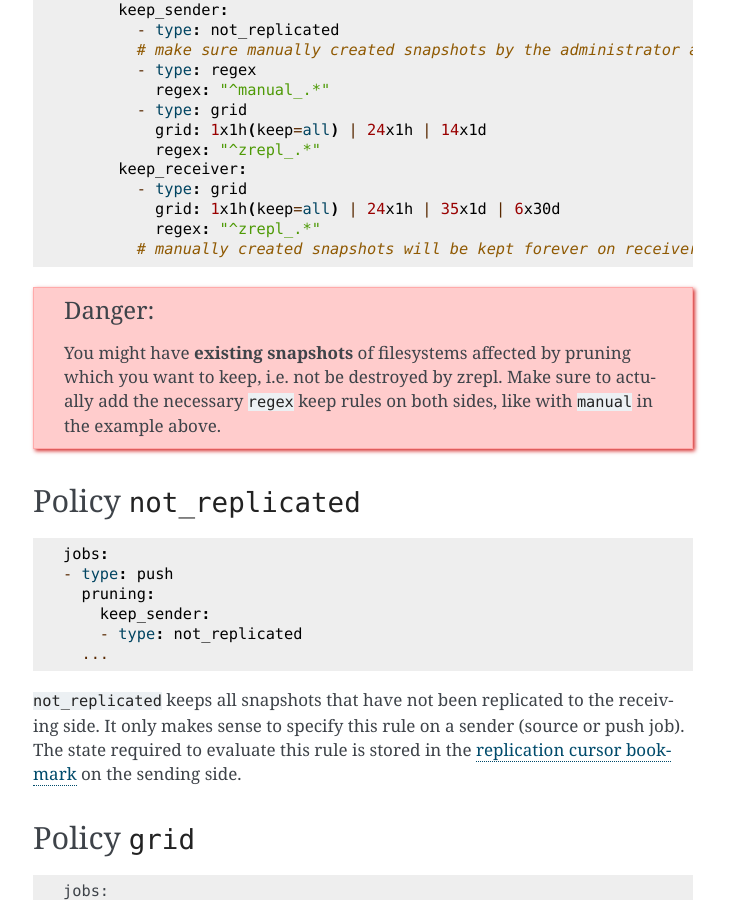
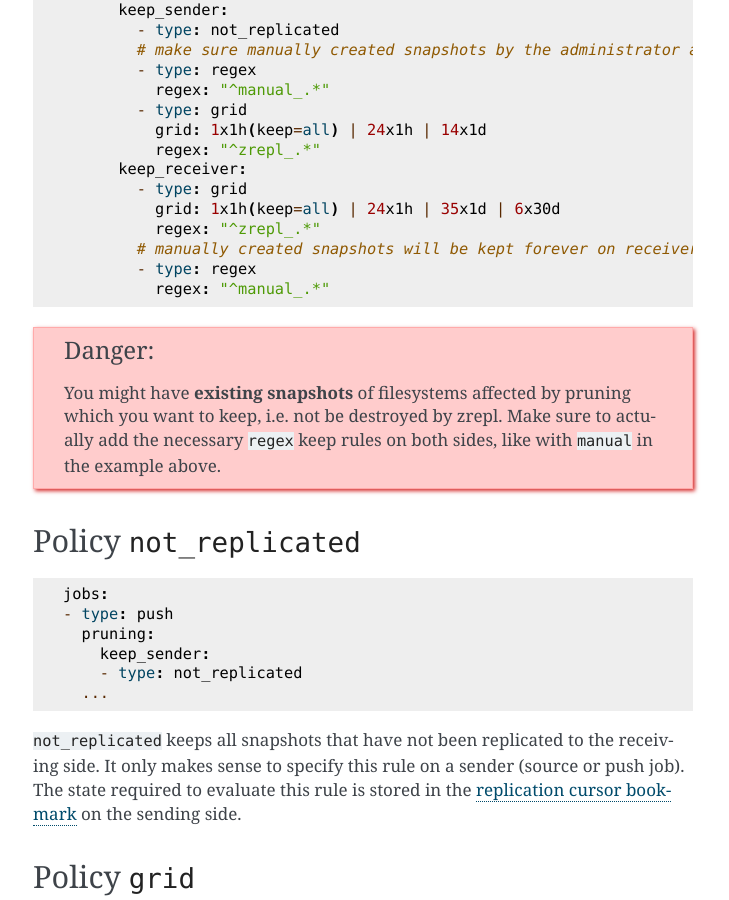
Before and after one commit to zrepl/zrepl, a Sphinx documentation site: the page built from docs/configuration/prune.rst, in a window 1280 px wide and 900 px high, scrolled down 816 px. Shown: the whole window, without its empty margins (387-1116 px from the left). Built offline with Sphinx 7.4.7, drawn with Linux system fonts in a browser that asks for light colours; pages that are not in the unit, such as notebooks, are missing from menus; the version number could not be read and is left out; cross-references to code outside the pages are shown as plain code.

Commit message:
Fix example pruning config
Fixes #335

```diff
--- a/docs/configuration/prune.rst
+++ b/docs/configuration/prune.rst
@@ -46,6 +46,8 @@ Example Configuration:
              grid: 1x1h(keep=all) | 24x1h | 35x1d | 6x30d
              regex: "^zrepl_.*"
            # manually created snapshots will be kept forever on receiver
+           - type: regex
+             regex: "^manual_.*"
 
 .. DANGER::
     You might have **existing snapshots** of filesystems affected by pruning which you want to keep, i.e. not be destroyed by zrepl.
```
